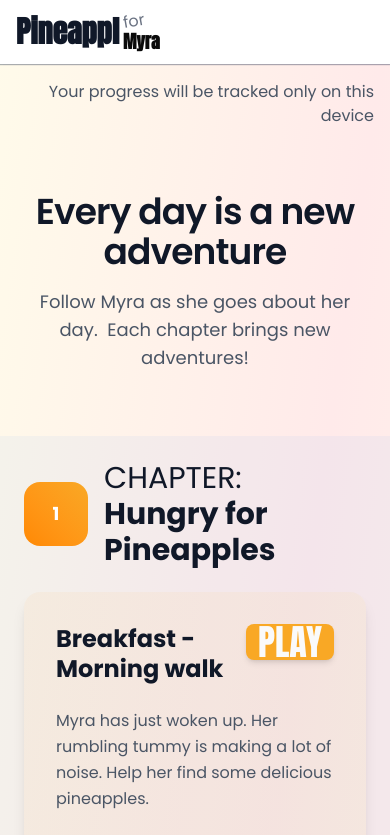
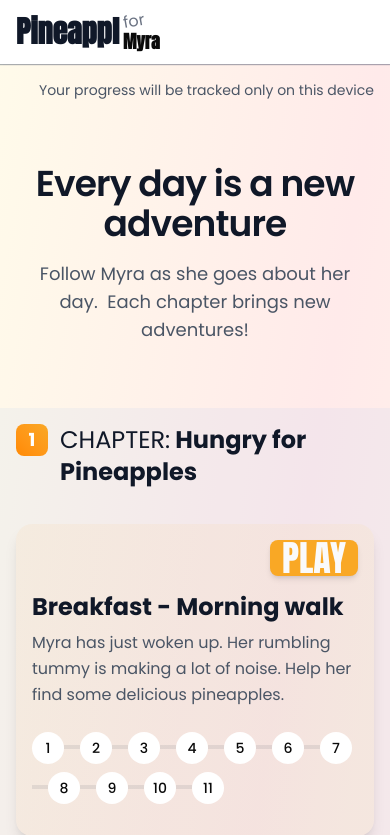
Before and after one commit to AlwaysHungrie/pineappl, a Next.js app: page /chapters in a window 390 px wide. Shown: the top 835 px of the page. Built offline with nearby package versions, Linux system fonts and the light colour scheme.

Commit message:
mobile view

```diff
--- a/src/app/chapters/[sectionId]/[chapterId]/[gameId]/page.tsx
+++ b/src/app/chapters/[sectionId]/[chapterId]/[gameId]/page.tsx
@@ -24,7 +24,7 @@ export default function Home() {
   )?.chapters.find((chapter) => chapter.chapterId === chapterId);
 
   return (
-    <div className="flex flex-col min-h-screen">
+    <div className="flex flex-col min-h-screen bg-gradient-to-br from-[#fffbea] via-[#FFEAEA] to-[#fff7ea]">
       <Navbar
         chapter={chapter}
         sectionId={sectionId}
--- a/src/app/chapters/page.tsx
+++ b/src/app/chapters/page.tsx
@@ -11,7 +11,7 @@ export default function PlayPage() {
 
       {/* Hero Section */}
       <div className="p-4 flex flex-col gap-4">
-        <div className="w-full text-right gap-2 text-gray-600 hover:text-gray-800 transition-colors">
+        <div className="w-full text-right gap-2 text-gray-600 hover:text-gray-800 transition-colors text-sm md:text-base">
           Your progress will be tracked only on this device
         </div>
 
@@ -31,10 +31,10 @@ export default function PlayPage() {
       <Chapters />
 
       {/* Bottom spacing */}
-      <div className="w-full text-center gap-2 text-gray-600 hover:text-gray-800 transition-colors mt-12 flex items-center justify-center">
-        <BellRingIcon className="w-4 h-4" />
+      <p className="w-full text-center text-gray-600 hover:text-gray-800 transition-colors mt-8 md:mt-12 px-4">
+        <BellRingIcon className="w-4 h-4 mr-1 flex-shrink-0 inline-block" />
         <span>Remember to keep coming back for more chapters!</span>
-      </div>
+      </p>
     </div>
   );
 }
--- a/src/components/chapters/chapterItem.tsx
+++ b/src/components/chapters/chapterItem.tsx
@@ -28,9 +28,9 @@ export default function ChapterItem({
 
   return (
     <div className="group relative overflow-hidden rounded-2xl bg-gradient-to-r from-orange-400/5 to-yellow-400/5 shadow-lg">
-      <div className="px-8 pt-8 pb-12">
+      <div className="px-4 md:px-8 pt-4 md:pt-8 pb-8 md:pb-12">
         {/* Header section */}
-        <div className="flex items-start justify-between mb-6 relative">
+        <div className="flex items-start justify-between mb-4 md:mb-6 relative">
           {/* Status indicators */}
           {isCompleted && (
             <div className="flex flex-col gap-1 absolute -top-7.5 -right-5.5">
@@ -41,23 +41,27 @@ export default function ChapterItem({
             </div>
           )}
 
-          <h3 className="text-2xl font-bold leading-tight text-gray-900">
+          <h3 className="hidden md:block text-2xl font-bold leading-tight text-gray-900">
             {title}
           </h3>
 
           {isComingSoon ? (
-            <Button className="text-sm bg-black/10 text-gray-600 font-anton">
+            <Button className="text-sm bg-black/10 text-gray-600 font-anton ml-auto md:ml-0">
               Coming Soon
             </Button>
           ) : (
             <PrimaryButton
               href={`/chapters/${sectionId}/${chapterId}/${firstIncompleteLevel}`}
-              className="text-4xl px-3 py-1"
+              className="text-4xl px-3 py-1 ml-auto md:ml-0"
             >
               PLAY
             </PrimaryButton>
           )}
         </div>
+
+        <h3 className="md:hidden text-2xl font-bold leading-tight text-gray-900 mb-2">
+          {title}
+        </h3>
 
         <div className="space-y-4">
           <p className="text-base leading-relaxed text-gray-600">
--- a/src/components/chapters/chapters.tsx
+++ b/src/components/chapters/chapters.tsx
@@ -34,14 +34,14 @@ export default function Chapters() {
             onClick={() => !isOpen && toggleSection(index)}
           >
             <div className="w-full max-w-screen-xl mx-auto">
-              <div className="flex items-center gap-4 p-6">
-                <div className="flex items-center justify-center w-16 h-16 rounded-2xl text-lg font-bold bg-gradient-to-tr from-orange-400 to-primary text-white">
+              <div className="flex items-start md:items-center gap-3 md:gap-4 p-4 md:p-6">
+                <div className="flex items-center justify-center w-8 h-8 md:w-16 md:h-16 rounded-md md:rounded-2xl text-lg font-bold bg-gradient-to-tr from-orange-400 to-primary text-white">
                   {index + 1}
                 </div>
-                <h2 className="text-3xl text-gray-900 font-bold flex-1">
+                <h2 className="text-2xl md:text-3xl text-gray-900 font-bold flex-1">
                   <span className="font-normal">CHAPTER:</span> {title}
                 </h2>
-                <div className="flex items-center gap-2 text-2xl text-gray-600">
+                <div className="hidden md:flex items-center gap-2 text-xl md:text-2xl text-gray-600">
                   {!isOpen && <span>View Levels</span>}
                   <ChevronDownIcon
                     className={`w-6 h-6 transition-transform duration-500 ease-in-out ${
@@ -50,12 +50,20 @@ export default function Chapters() {
                   />
                 </div>
               </div>
+              <div className="md:hidden flex items-center justify-end gap-2 text-sm text-gray-600 px-2 pb-2">
+                {!isOpen && <span>View Levels</span>}
+                <ChevronDownIcon
+                  className={`w-3 h-3 transition-transform duration-500 ease-in-out ${
+                    isOpen ? "opacity-0" : "opacity-100"
+                  }`}
+                />
+              </div>
               <div
                 className={`transition-all duration-500 ease-in-out ${
                   isOpen ? "max-h-[2000px] opacity-100" : "max-h-0 opacity-0"
                 }`}
               >
-                <div className="grid gap-6 grid-cols-1 md:grid-cols-2 mb-8 px-6 pb-6">
+                <div className="grid gap-6 grid-cols-1 md:grid-cols-2 mb-4 md:mb-8 px-4 md:px-6 pb-4 md:pb-6">
                   {chapters.map((chapter) => (
                     <ChapterItem
                       sectionId={sectionId}
--- a/src/components/common/navbar.tsx
+++ b/src/components/common/navbar.tsx
@@ -67,28 +67,25 @@ export default function Navbar({
               <DrawerTrigger asChild>
                 <Button
                   variant="ghost"
-                  className="text-gray-700 hover:text-gray-800 transition-colors cursor-pointer"
+                  className="text-gray-700 hover:text-gray-800 transition-colors cursor-pointer md:text-lg"
                 >
                   Menu
                 </Button>
               </DrawerTrigger>
-              <DrawerContent className="max-w-lg md:max-w-sm p-4" style={{
-                width: "90%",
-              }}>
+              <DrawerContent
+                className="max-w-lg md:max-w-sm p-4"
+                style={{
+                  width: "90%",
+                }}
+              >
                 <div className="mx-auto w-full flex flex-col h-full">
                   <DrawerHeader>
-                    <Button
-                      variant="outline"
-                      className="mb-4"
-                      asChild
-                      onClick={() => setIsOpen(false)}
-                    >
-                      <Link href="/chapters" className="justify-start">
-                        <ArrowLeft className="mr-1" />
-                        <span className="w-full text-center">Back to chapter select</span>
-                        <ArrowLeft className="mr-1 opacity-0" />
-                      </Link>
-                    </Button>
+                    <DrawerClose asChild>
+                      <Button className="cursor-pointer mb-4" variant="outline">
+                        Close Menu
+                      </Button>
+                    </DrawerClose>
+
                     <DrawerTitle className="text-2xl font-anton">
                       {chapter.title}
                     </DrawerTitle>
@@ -117,9 +114,19 @@ export default function Navbar({
                     </div>
                   </div>
                   <DrawerFooter className="mt-auto">
-                    <DrawerClose asChild>
-                      <Button className="cursor-pointer" variant="outline">Close Menu</Button>
-                    </DrawerClose>
+                    <Button
+                      variant="outline"
+                      asChild
+                      onClick={() => setIsOpen(false)}
+                    >
+                      <Link href="/chapters" className="justify-start">
+                        <ArrowLeft className="mr-1" />
+                        <span className="w-full text-center">
+                          Back to chapter select
+                        </span>
+                        <ArrowLeft className="mr-1 opacity-0" />
+                      </Link>
+                    </Button>
                   </DrawerFooter>
                 </div>
               </DrawerContent>
```
